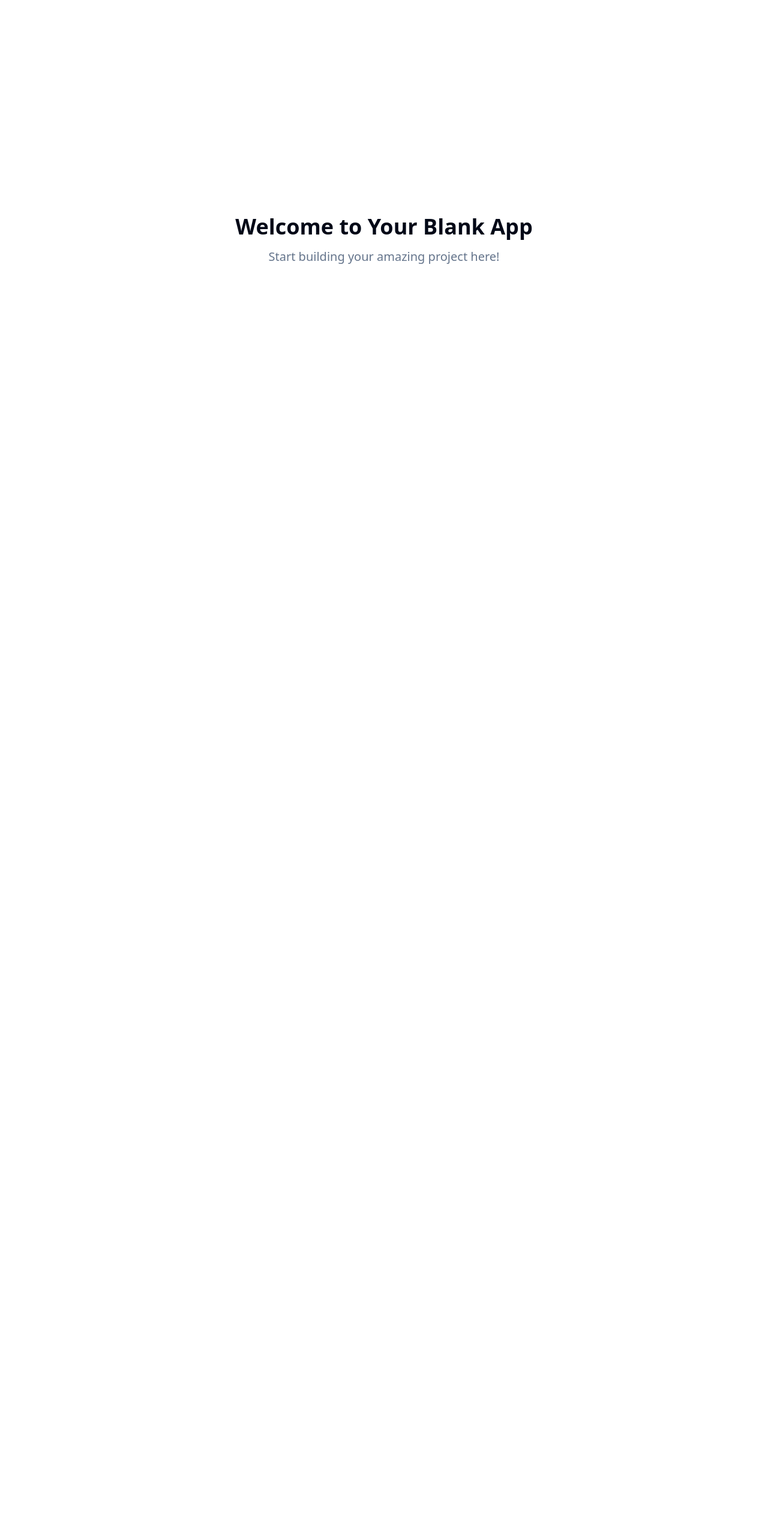
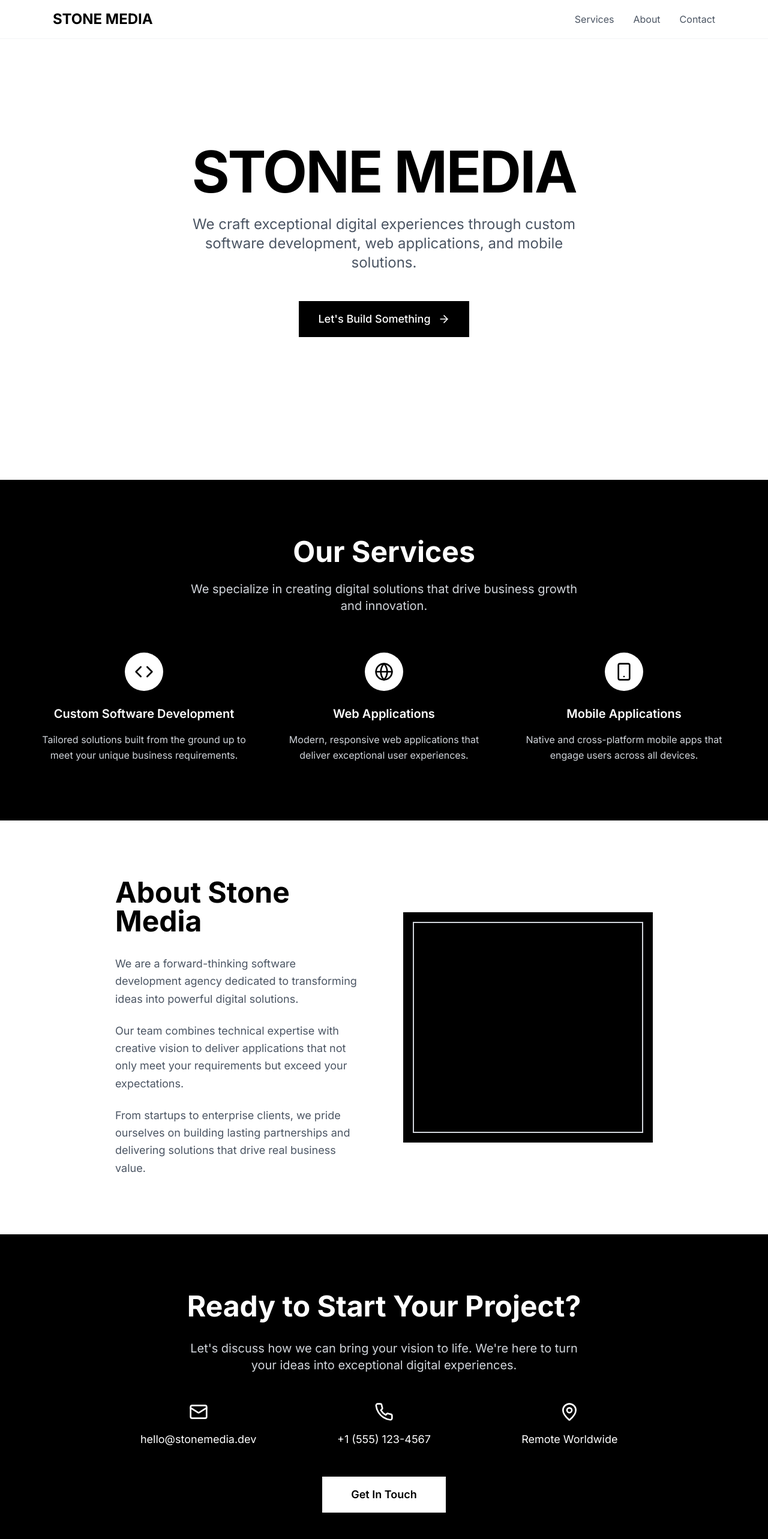
Before and after one commit to gentiveselaj/stone-media-mono-design, a React (Vite) app: page / in a window 1280 px wide. Shown: the top 2566 px of the page at 60% size. Before the commit the page ends 800 px from the top, so only its background shows below. Built offline with nearby package versions, Linux system fonts and the light colour scheme.

Commit message:
Design homepage for Stone Media
Implement a black and white, minimalist, and mobile-responsive homepage with hero section, services, about us, and contact CTA.

```diff
--- a/index.html
+++ b/index.html
@@ -1,20 +1,25 @@
+
 <!DOCTYPE html>
 <html lang="en">
   <head>
     <meta charset="UTF-8" />
     <meta name="viewport" content="width=device-width, initial-scale=1.0" />
-    <title>stone-media-mono-design</title>
-    <meta name="description" content="Lovable Generated Project" />
-    <meta name="author" content="Lovable" />
+    <title>Stone Media - Custom Software Development Agency</title>
+    <meta name="description" content="Stone Media is a software development agency specializing in custom software, web applications, and mobile apps. Let's build something exceptional together." />
+    <meta name="author" content="Stone Media" />
 
-    <meta property="og:title" content="stone-media-mono-design" />
-    <meta property="og:description" content="Lovable Generated Project" />
+    <meta property="og:title" content="Stone Media - Custom Software Development Agency" />
+    <meta property="og:description" content="We craft exceptional digital experiences through custom software development, web applications, and mobile solutions." />
     <meta property="og:type" content="website" />
     <meta property="og:image" content="https://lovable.dev/opengraph-image-p98pqg.png" />
 
     <meta name="twitter:card" content="summary_large_image" />
-    <meta name="twitter:site" content="@lovable_dev" />
+    <meta name="twitter:site" content="@stonemedia" />
     <meta name="twitter:image" content="https://lovable.dev/opengraph-image-p98pqg.png" />
+
+    <link rel="preconnect" href="https://fonts.googleapis.com">
+    <link rel="preconnect" href="https://fonts.gstatic.com" crossorigin>
+    <link href="https://fonts.googleapis.com/css2?family=Inter:wght@400;500;600;700;800;900&display=swap" rel="stylesheet">
   </head>
 
   <body>
--- /dev/null
+++ b/src/components/About.tsx
@@ -0,0 +1,36 @@
+
+const About = () => {
+  return (
+    <section className="py-24 px-6 bg-white">
+      <div className="max-w-4xl mx-auto">
+        <div className="grid md:grid-cols-2 gap-16 items-center">
+          <div>
+            <h2 className="text-4xl md:text-5xl font-bold text-black mb-8">
+              About Stone Media
+            </h2>
+            <div className="space-y-6 text-lg text-gray-600 leading-relaxed">
+              <p>
+                We are a forward-thinking software development agency dedicated to
+                transforming ideas into powerful digital solutions.
+              </p>
+              <p>
+                Our team combines technical expertise with creative vision to deliver
+                applications that not only meet your requirements but exceed your expectations.
+              </p>
+              <p>
+                From startups to enterprise clients, we pride ourselves on building
+                lasting partnerships and delivering solutions that drive real business value.
+              </p>
+            </div>
+          </div>
+          <div className="relative">
+            <div className="w-full h-96 bg-black"></div>
+            <div className="absolute inset-4 border-2 border-gray-300"></div>
+          </div>
+        </div>
+      </div>
+    </section>
+  );
+};
+
+export default About;
--- /dev/null
+++ b/src/components/Contact.tsx
@@ -0,0 +1,39 @@
+
+import { Mail, Phone, MapPin } from 'lucide-react';
+
+const Contact = () => {
+  return (
+    <section className="py-24 px-6 bg-black text-white">
+      <div className="max-w-4xl mx-auto text-center">
+        <h2 className="text-4xl md:text-5xl font-bold mb-8">
+          Ready to Start Your Project?
+        </h2>
+        <p className="text-xl text-gray-300 mb-12 max-w-2xl mx-auto">
+          Let's discuss how we can bring your vision to life.
+          We're here to turn your ideas into exceptional digital experiences.
+        </p>
+
+        <div className="grid md:grid-cols-3 gap-8 mb-12">
+          <div className="flex flex-col items-center">
+            <Mail className="w-8 h-8 mb-4" />
+            <span className="text-lg">hello@stonemedia.dev</span>
+          </div>
+          <div className="flex flex-col items-center">
+            <Phone className="w-8 h-8 mb-4" />
+            <span className="text-lg">+1 (555) 123-4567</span>
+          </div>
+          <div className="flex flex-col items-center">
+            <MapPin className="w-8 h-8 mb-4" />
+            <span className="text-lg">Remote Worldwide</span>
+          </div>
+        </div>
+
+        <button className="bg-white text-black px-12 py-4 text-lg font-semibold hover:bg-gray-100 transition-colors duration-300">
+          Get In Touch
+        </button>
+      </div>
+    </section>
+  );
+};
+
+export default Contact;
--- /dev/null
+++ b/src/components/Footer.tsx
@@ -0,0 +1,17 @@
+
+const Footer = () => {
+  return (
+    <footer className="bg-white border-t border-gray-100 py-12 px-6">
+      <div className="max-w-6xl mx-auto">
+        <div className="flex flex-col md:flex-row items-center justify-between">
+          <div className="text-2xl font-bold text-black mb-4 md:mb-0">STONE MEDIA</div>
+          <div className="text-gray-600">
+            © 2024 Stone Media. All rights reserved.
+          </div>
+        </div>
+      </div>
+    </footer>
+  );
+};
+
+export default Footer;
--- /dev/null
+++ b/src/components/Header.tsx
@@ -0,0 +1,19 @@
+
+const Header = () => {
+  return (
+    <header className="fixed top-0 left-0 right-0 z-50 bg-white/90 backdrop-blur-sm border-b border-gray-100">
+      <div className="max-w-6xl mx-auto px-6 py-4">
+        <div className="flex items-center justify-between">
+          <div className="text-2xl font-bold text-black">STONE MEDIA</div>
+          <nav className="hidden md:flex items-center space-x-8">
+            <a href="#services" className="text-gray-600 hover:text-black transition-colors duration-200">Services</a>
+            <a href="#about" className="text-gray-600 hover:text-black transition-colors duration-200">About</a>
+            <a href="#contact" className="text-gray-600 hover:text-black transition-colors duration-200">Contact</a>
+          </nav>
+        </div>
+      </div>
+    </header>
+  );
+};
+
+export default Header;
--- /dev/null
+++ b/src/components/Hero.tsx
@@ -0,0 +1,24 @@
+
+import { ArrowRight } from 'lucide-react';
+
+const Hero = () => {
+  return (
+    <section className="min-h-screen flex items-center justify-center px-6 bg-white">
+      <div className="max-w-4xl mx-auto text-center">
+        <h1 className="text-6xl md:text-8xl font-bold text-black mb-6 tracking-tight">
+          STONE MEDIA
+        </h1>
+        <p className="text-xl md:text-2xl text-gray-600 mb-12 max-w-2xl mx-auto leading-relaxed">
+          We craft exceptional digital experiences through custom software development,
+          web applications, and mobile solutions.
+        </p>
+        <button className="group inline-flex items-center gap-3 bg-black text-white px-8 py-4 text-lg font-medium hover:bg-gray-900 transition-all duration-300 transform hover:scale-105">
+          Let's Build Something
+          <ArrowRight className="w-5 h-5 group-hover:translate-x-1 transition-transform duration-300" />
+        </button>
+      </div>
+    </section>
+  );
+};
+
+export default Hero;
--- /dev/null
+++ b/src/components/Services.tsx
@@ -0,0 +1,49 @@
+
+import { Code, Globe, Smartphone } from 'lucide-react';
+
+const Services = () => {
+  const services = [
+    {
+      icon: Code,
+      title: "Custom Software Development",
+      description: "Tailored solutions built from the ground up to meet your unique business requirements."
+    },
+    {
+      icon: Globe,
+      title: "Web Applications",
+      description: "Modern, responsive web applications that deliver exceptional user experiences."
+    },
+    {
+      icon: Smartphone,
+      title: "Mobile Applications",
+      description: "Native and cross-platform mobile apps that engage users across all devices."
+    }
+  ];
+
+  return (
+    <section className="py-24 px-6 bg-black text-white">
+      <div className="max-w-6xl mx-auto">
+        <div className="text-center mb-16">
+          <h2 className="text-4xl md:text-5xl font-bold mb-6">Our Services</h2>
+          <p className="text-xl text-gray-300 max-w-2xl mx-auto">
+            We specialize in creating digital solutions that drive business growth and innovation.
+          </p>
+        </div>
+
+        <div className="grid md:grid-cols-3 gap-12">
+          {services.map((service, index) => (
+            <div key={index} className="text-center group">
+              <div className="w-16 h-16 mx-auto mb-6 bg-white rounded-full flex items-center justify-center group-hover:scale-110 transition-transform duration-300">
+                <service.icon className="w-8 h-8 text-black" />
+              </div>
+              <h3 className="text-xl font-semibold mb-4">{service.title}</h3>
+              <p className="text-gray-300 leading-relaxed">{service.description}</p>
+            </div>
+          ))}
+        </div>
+      </div>
+    </section>
+  );
+};
+
+export default Services;
--- a/src/pages/Index.tsx
+++ b/src/pages/Index.tsx
@@ -1,12 +1,26 @@
-// Update this page (the content is just a fallback if you fail to update the page)
+
+import Header from '@/components/Header';
+import Hero from '@/components/Hero';
+import Services from '@/components/Services';
+import About from '@/components/About';
+import Contact from '@/components/Contact';
+import Footer from '@/components/Footer';
 
 const Index = () => {
   return (
-    <div className="min-h-screen flex items-center justify-center bg-background">
-      <div className="text-center">
-        <h1 className="text-4xl font-bold mb-4">Welcome to Your Blank App</h1>
-        <p className="text-xl text-muted-foreground">Start building your amazing project here!</p>
+    <div className="min-h-screen">
+      <Header />
+      <Hero />
+      <div id="services">
+        <Services />
       </div>
+      <div id="about">
+        <About />
+      </div>
+      <div id="contact">
+        <Contact />
+      </div>
+      <Footer />
     </div>
   );
 };
--- a/tailwind.config.ts
+++ b/tailwind.config.ts
@@ -1,3 +1,4 @@
+
 import type { Config } from "tailwindcss";
 
 export default {
@@ -18,6 +19,9 @@ export default {
 			}
 		},
 		extend: {
+			fontFamily: {
+				sans: ['Inter', 'system-ui', 'sans-serif'],
+			},
 			colors: {
 				border: 'hsl(var(--border))',
 				input: 'hsl(var(--input))',
```
